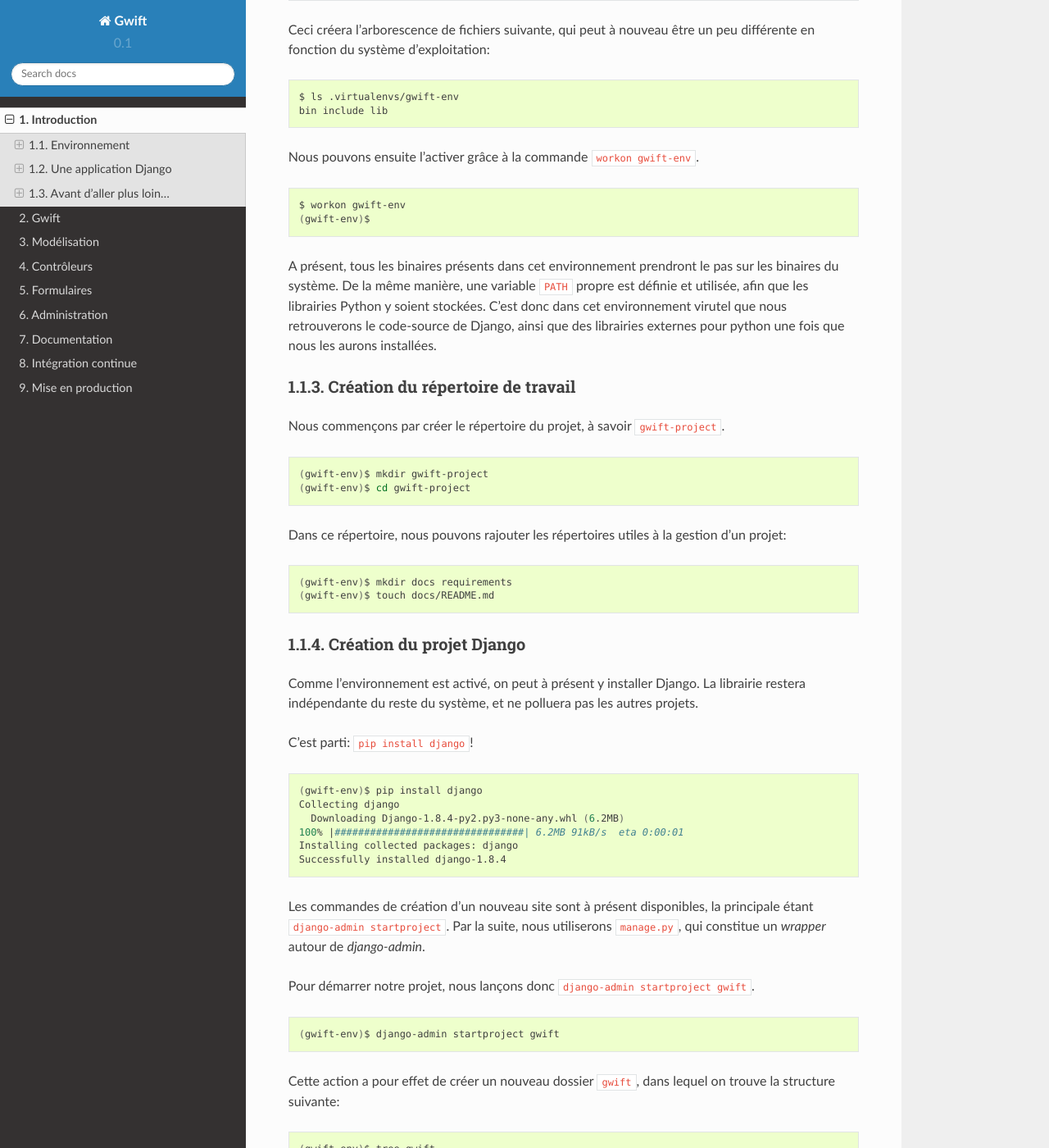
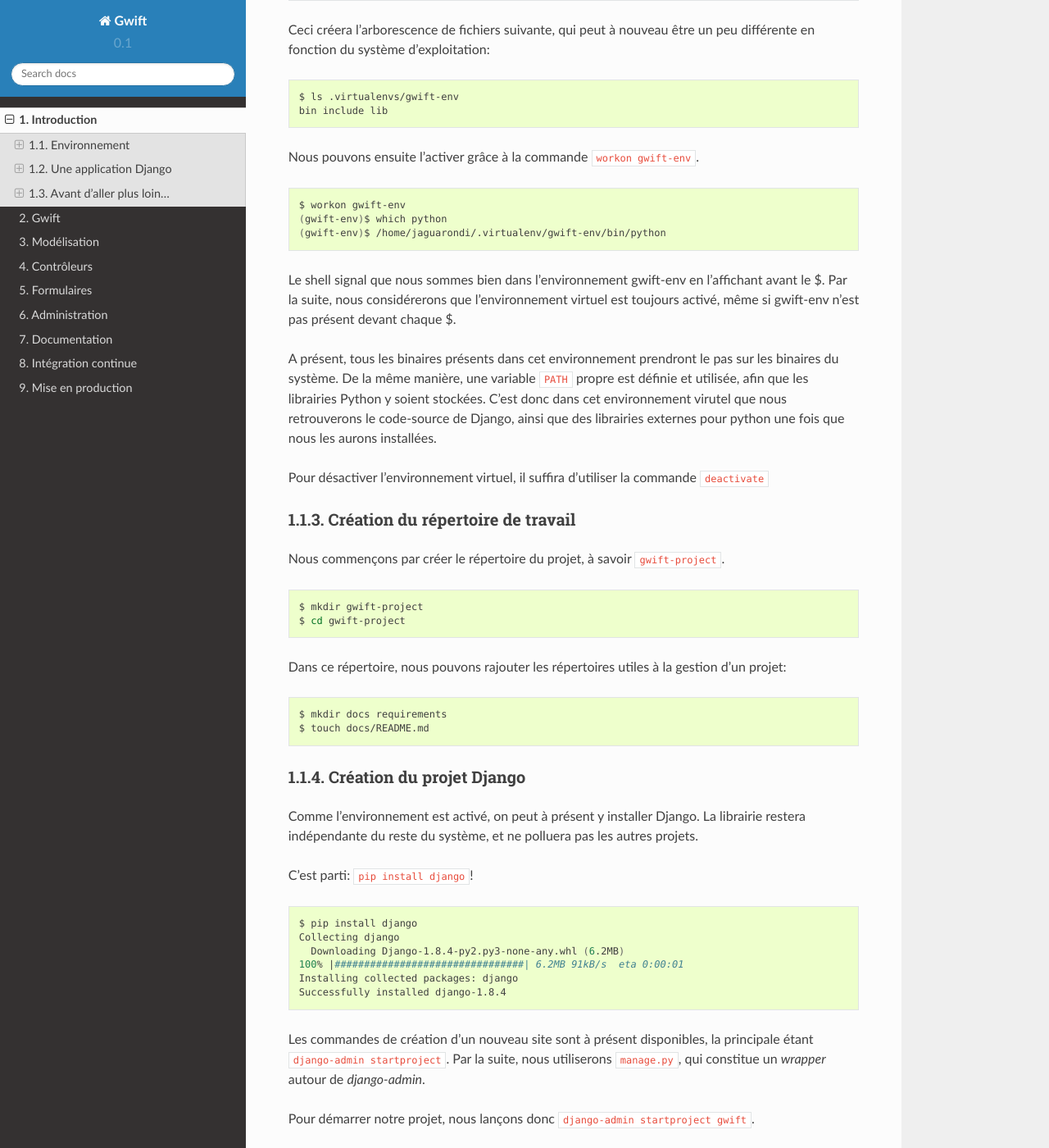
Before and after one commit to Grimbox/gwift-book, a Sphinx documentation site: the page built from source/intro.rst, in a window 1280 px wide and 1400 px high, scrolled down 1357 px. Shown: the whole window at 82% size. Built offline with Sphinx 7.4.7 and the Read the Docs theme 2.0.0, drawn with Linux system fonts in a browser that asks for light colours; some of the changed text lies outside the part shown.

Commit message:
Remove gwift-env in each shell

```diff
--- a/source/intro/01-prerequisites.rst
+++ b/source/intro/01-prerequisites.rst
@@ -50,9 +50,14 @@ Nous pouvons ensuite l'activer grâce à la commande ``workon gwift-env``.
 .. code-block:: shell
 
     $ workon gwift-env
-    (gwift-env)$
+    (gwift-env)$ which python
+    (gwift-env)$ /home/jaguarondi/.virtualenv/gwift-env/bin/python
+
+Le shell signal que nous sommes bien dans l'environnement gwift-env en l'affichant avant le $. Par la suite, nous considérerons que l'environnement virtuel est toujours activé, même si gwift-env n'est pas présent devant chaque $.
 
 A présent, tous les binaires présents dans cet environnement prendront le pas sur les binaires du système. De la même manière, une variable ``PATH`` propre est définie et utilisée, afin que les librairies Python y soient stockées. C'est donc dans cet environnement virutel que nous retrouverons le code-source de Django, ainsi que des librairies externes pour python une fois que nous les aurons installées.
+
+Pour désactiver l'environnement virtuel, il suffira d'utiliser la commande ``deactivate``
 
 Création du répertoire de travail
 =================================
@@ -61,15 +66,15 @@ Nous commençons par créer le répertoire du projet, à savoir ``gwift-project`
 
 .. code-block:: shell
 
-    (gwift-env)$ mkdir gwift-project
-    (gwift-env)$ cd gwift-project
+    $ mkdir gwift-project
+    $ cd gwift-project
 
 Dans ce répertoire, nous pouvons rajouter les répertoires utiles à la gestion d'un projet:
 
 .. code-block:: shell
 
-    (gwift-env)$ mkdir docs requirements
-    (gwift-env)$ touch docs/README.md
+    $ mkdir docs requirements
+    $ touch docs/README.md
 
 Création du projet Django
 =========================
@@ -80,7 +85,7 @@ C'est parti: ``pip install django``!
 
 .. code-block:: shell
 
-    (gwift-env)$ pip install django
+    $ pip install django
     Collecting django
       Downloading Django-1.8.4-py2.py3-none-any.whl (6.2MB)
     100% |################################| 6.2MB 91kB/s  eta 0:00:01
@@ -93,13 +98,13 @@ Pour démarrer notre projet, nous lançons donc ``django-admin startproject gwif
 
 .. code-block:: shell
 
-    (gwift-env)$ django-admin startproject gwift
+    $ django-admin startproject gwift
 
 Cette action a pour effet de créer un nouveau dossier ``gwift``, dans lequel on trouve la structure suivante:
 
 .. code-block:: shell
 
-    (gwift-env)$ tree gwift
+    $ tree gwift
     gwift
     ├── gwift
     │   ├── __init__.py
@@ -129,7 +134,7 @@ Au début de chaque fichier, il suffira d'ajouter la ligne ``-r base.txt``, puis
 
 .. code-block:: shell
 
-    (gwift-env)$ echo django >> requirements/base.txt
+    $ echo django >> requirements/base.txt
 
 Structure finale de l'environnement
 ===================================
@@ -138,7 +143,7 @@ Nous avons donc la strucutre finale pour notre environnement de travail:
 
 .. code-block:: shell
 
-    (gwift-env)$ tree ~/gwift-project
+    $ tree ~/gwift-project
     gwift-project/
     ├── docs
     │   └── README.md
--- a/source/intro/02-create-django-app.rst
+++ b/source/intro/02-create-django-app.rst
@@ -38,14 +38,14 @@ Cette application servira à structurer les listes de souhaits, les éléments q
 
 .. code-block:: shell
 
-    (gwift-env)$ cd gwift
-    (gwift-env)$ python manage.py startapp wish
+    $ cd gwift
+    $ python manage.py startapp wish
 
 Résultat? Django nous a créé un répertoire ``wish``, dans lequel on trouve les fichiers suivants:
 
 .. code-block:: shell
 
-    (gwift-env)$ ls -l wish
+    $ ls -l wish
     admin.py  __init__.py  migrations  models.py  tests.py  views.py
 
 En résumé, chaque fichier a la fonction suivante:
--- a/source/intro/03-before-going-further.rst
+++ b/source/intro/03-before-going-further.rst
@@ -58,8 +58,8 @@ Attention que celle-ci ne permet pas de vérifier que le code est **bien** test
 
 .. code-block:: shell
 
-    (gwift-env)$ coverage run --source "." manage.py test
-    (gwift-env)$ coverage report
+    $ coverage run --source "." manage.py test
+    $ coverage report
 
     Name                      Stmts   Miss  Cover
     ---------------------------------------------
@@ -76,7 +76,7 @@ Attention que celle-ci ne permet pas de vérifier que le code est **bien** test
     ---------------------------------------------
     TOTAL                        89     32    64%
 
-    (gwift-env)$ coverage html
+    $ coverage html
 
 Ceci vous affichera non seulement la couverture de code estimée, et générera également vos fichiers sources avec les branches non couvertes. Pour gagner un peu de temps, n'hésitez pas à créer un fichier ``Makefile`` à la racine du projet. L'exemple ci-dessous permettra, grâce à la commande ``make coverage``, d'arriver au même résultat que ci-dessus:
 
@@ -117,13 +117,13 @@ Dans l'immédiat, nous nous contenterons d'avoir des modules documentés (quelle
 
 .. code-block:: shell
 
-    (gwift-env)$ pip install flake8_docstrings
+    $ pip install flake8_docstrings
 
 Lancez ensuite `flake8` avec la commande `flake8 . --exclude="migrations"`. Sur notre projet (presque) vide, le résultat sera le suivant:
 
 .. code-block:: shell
 
-    (gwift-env)$ flake8 . --exclude="migrations"
+    $ flake8 . --exclude="migrations"
     .\gwift\manage.py:1:1: D100  Missing docstring in public module
     .\gwift\gwift\__init__.py:1:1: D100  Missing docstring in public module
     .\gwift\gwift\urls.py:1:1: D400  First line should end with a period (not 'n')
```
